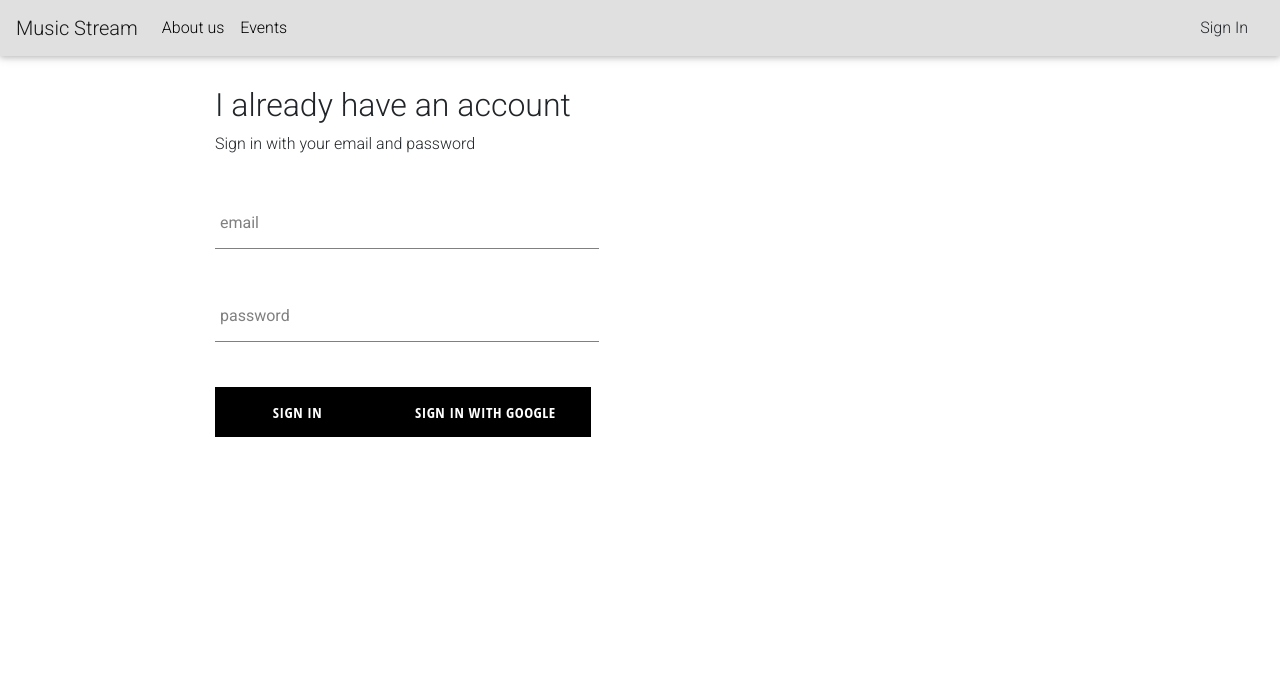
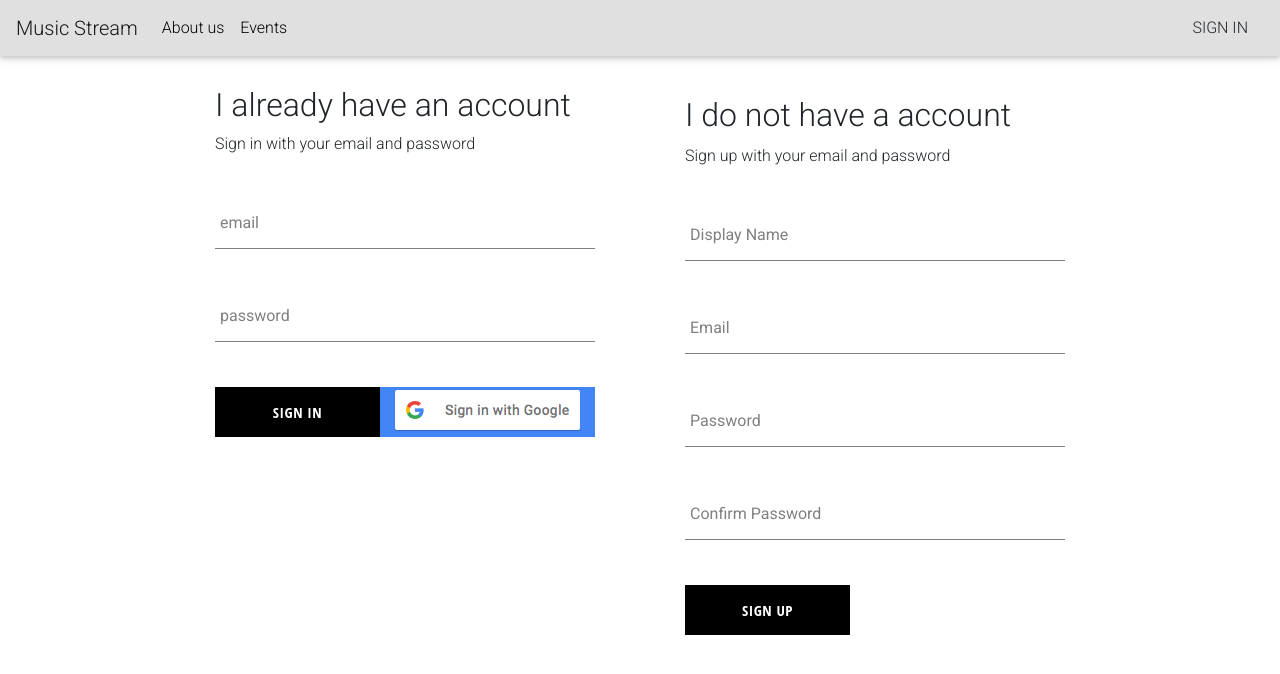
Before and after one commit to namitdoshi/music-streaming-react, a React (Create React App) app: page /signin in a window 1280 px wide. Shown: the top 674 px of the page. Built offline with nearby package versions, Linux system fonts and the light colour scheme; no server answers.

Commit message:
added signup component to sign-in and sign-up page

```diff
--- a/src/App.js
+++ b/src/App.js
@@ -37,7 +37,7 @@ class App extends React.Component {
   render(){
     return (
         <div>
-          <Header/>
+          <Header currentUser = {this.state.currentUser}/>
           <Switch>
             <Route exact path = '/' component = {HomePage}/>
             <Route path = '/signin' component ={SignInAndSignUpPage} />
--- a/src/components/custom-button/custom-button.component.jsx
+++ b/src/components/custom-button/custom-button.component.jsx
@@ -2,8 +2,13 @@ import React from 'react';
 
 import './custom-button.styles.scss';
 
-const CustomButton = ({ children, ...otherProps }) => (
-  <button className='custom-button' {...otherProps}>
+const CustomButton = ({ children, isGoogleSignIn,inverted, ...otherProps }) => (
+  <button
+    className={`${inverted ? 'inverted' : ''} ${
+      isGoogleSignIn ? 'google-sign-in' : ''
+    } custom-button`}
+    {...otherProps}
+  >
     {children}
   </button>
 );
--- a/src/components/custom-button/custom-button.styles.scss
+++ b/src/components/custom-button/custom-button.styles.scss
@@ -13,10 +13,33 @@
   font-weight: bolder;
   border: none;
   cursor: pointer;
+  display: flex;
+  justify-content: center ;
 
   &:hover {
     background-color: white;
     color: black;
     border: 1px solid black;
   }
+
+  &.google-sign-in {
+    background-color: #4285f4;
+    color: white;
+
+    &:hover {
+      background-color: #357ae8;
+      border: none;
     }
+  }
+
+  &.inverted {
+    background-color: white;
+    color: black;
+    border: 1px solid black;
+
+    &:hover {
+      background-color: black;
+      color: white;
+    }
+  }
+}
--- a/src/components/header/header.component.jsx
+++ b/src/components/header/header.component.jsx
@@ -1,4 +1,6 @@
 import React, { useState } from 'react';
+
+import { auth } from '../../Firebase/firebase.utils'
 import {
   Collapse,
   Navbar,
@@ -6,15 +8,11 @@ import {
   NavbarBrand,
   Nav,
   NavItem,
-  NavLink,
-  UncontrolledDropdown,
-  DropdownToggle,
-  DropdownMenu,
-  DropdownItem,
-  NavbarText
+  NavLink
+
 } from 'reactstrap';
 
-const Header = () => {
+const Header = ({ currentUser }) => {
   const [isOpen, setIsOpen] = useState(false);
 
   const toggle = () => setIsOpen(!isOpen);
@@ -33,7 +31,16 @@ const Header = () => {
               <NavLink>Events</NavLink>
             </NavItem>
           </Nav>
-          <NavLink>Sign In</NavLink>
+
+          {currentUser ? (
+        <div className='option' onClick={() => auth.signOut()}>
+          SIGN OUT
+        </div>
+      ) : (
+        <NavLink className='option' to='/signin'>
+          SIGN IN
+        </NavLink>
+      )}
         </Collapse>
       </Navbar>
     </div>
--- /dev/null
+++ b/src/components/sign-up/sign-up.component.jsx
@@ -0,0 +1,103 @@
+import React from 'react';
+
+import FormInput from '../form-input/form-input.component';
+import CustomButton from '../custom-button/custom-button.component';
+
+import { auth, createUserProfileDocument } from '../../Firebase/firebase.utils';
+
+import './sign-up.styles.scss';
+
+class SignUp extends React.Component {
+  constructor() {
+    super();
+
+    this.state = {
+      displayName: '',
+      email: '',
+      password: '',
+      confirmPassword: ''
+    };
+  }
+
+  handleSubmit = async event => {
+    event.preventDefault();
+
+    const { displayName, email, password, confirmPassword } = this.state;
+
+    if (password !== confirmPassword) {
+      alert("passwords don't match");
+      return;
+    }
+
+    try {
+      const { user } = await auth.createUserWithEmailAndPassword(
+        email,
+        password
+      );
+
+      await createUserProfileDocument(user, { displayName });
+
+      this.setState({
+        displayName: '',
+        email: '',
+        password: '',
+        confirmPassword: ''
+      });
+    } catch (error) {
+      console.error(error);
+    }
+  };
+
+  handleChange = event => {
+    const { name, value } = event.target;
+
+    this.setState({ [name]: value });
+  };
+
+  render() {
+    const { displayName, email, password, confirmPassword } = this.state;
+    return (
+      <div className='sign-up'>
+        <h2 className='title'>I do not have a account</h2>
+        <span>Sign up with your email and password</span>
+        <form className='sign-up-form' onSubmit={this.handleSubmit}>
+          <FormInput
+            type='text'
+            name='displayName'
+            value={displayName}
+            onChange={this.handleChange}
+            label='Display Name'
+            required
+          />
+          <FormInput
+            type='email'
+            name='email'
+            value={email}
+            onChange={this.handleChange}
+            label='Email'
+            required
+          />
+          <FormInput
+            type='password'
+            name='password'
+            value={password}
+            onChange={this.handleChange}
+            label='Password'
+            required
+          />
+          <FormInput
+            type='password'
+            name='confirmPassword'
+            value={confirmPassword}
+            onChange={this.handleChange}
+            label='Confirm Password'
+            required
+          />
+          <CustomButton type='submit'>SIGN UP</CustomButton>
+        </form>
+      </div>
+    );
+  }
+}
+
+export default SignUp;
--- /dev/null
+++ b/src/components/sign-up/sign-up.styles.scss
@@ -0,0 +1,9 @@
+.sign-up{
+    display: flex;
+    flex-direction: column;
+    width: 380px;
+
+    .title{
+        margin: 10px 0;
+    }
+}
--- a/src/components/signin/sign-in.component.jsx
+++ b/src/components/signin/sign-in.component.jsx
@@ -1,67 +1,58 @@
-import React from 'react';
+import React from 'react'
+import CustomButton from '../custom-button/custom-button.component';
+import './sign-in.styles.scss';
+import FormInput from '../form-input/form-input.component';
+import google from '../../assets/img/google.png'
+import {auth,signInWithGoogle} from '../../Firebase/firebase.utils'
 
-import FormInput from '../form-input/form-input.component';
-import CustomButton from '../custom-button/custom-button.component';
+class SignIn extends React.Component{
+    constructor(props){
+        super(props) ;
+        this.state = {
+            email : '',
+            password : ''
+        }
+    }
+  handleSubmit = async event => {
+      event.preventDefault();
 
-import { signInWithGoogle } from '../../Firebase/firebase.utils';
+      const {email, password } = this.state;
 
-import './sign-in.styles.scss';
+      try{
+          await auth.signInWithEmailAndPassword(email ,password);
+          this.setState({email: '' , password :''})
+      }
+      catch (error){
+          console.log(error);
+      }
 
-class SignIn extends React.Component {
-  constructor(props) {
-    super(props);
-
-    this.state = {
-      email: '',
-      password: ''
-    };
   }
 
-  handleSubmit = event => {
-    event.preventDefault();
+  handleChange = event =>{
+        const {value,name} =  event.target;
 
-    this.setState({ email: '', password: '' });
-  };
+        this.setState({ [name]: value });
+  }
+    render(){
+        return(
+            <div className = 'sign-in'>
+                <h2>I already have an account</h2>
+                <span>Sign in with your email and password</span>
 
-  handleChange = event => {
-    const { value, name } = event.target;
+                <form onSubmit = {this.handleSubmit}>
+                    <FormInput name = 'email' value = {this.state.email} label = 'email' handleChange = {this.handleChange} type="email" required/>
 
-    this.setState({ [name]: value });
-  };
+                    <FormInput name = 'password' value = {this.state.password} type="password"  label = 'password' handleChange = {this.handleChange} required/>
 
-  render() {
-    return (
-      <div className='sign-in'>
-        <h2>I already have an account</h2>
-        <span>Sign in with your email and password</span>
 
-        <form onSubmit={this.handleSubmit}>
-          <FormInput
-            name='email'
-            type='email'
-            handleChange={this.handleChange}
-            value={this.state.email}
-            label='email'
-            required
-          />
-          <FormInput
-            name='password'
-            type='password'
-            value={this.state.password}
-            handleChange={this.handleChange}
-            label='password'
-            required
-          />
-          <div className='buttons'>
-            <CustomButton type='submit'> Sign in </CustomButton>
-            <CustomButton onClick={signInWithGoogle} isGoogleSignIn>
-              Sign in with Google
-            </CustomButton>
-          </div>
-        </form>
-      </div>
-    );
-  }
+                    <div className = 'buttons'>
+                    < CustomButton type="submit">Sign in</CustomButton>
+                    < CustomButton onClick ={signInWithGoogle} isGoogleSignIn> <img src = {google}></img> </ CustomButton>
+                    </div>
+                </form>
+            </div>
+        );
+    }
+
 }
-
 export default SignIn;
--- a/src/components/signin/sign-in.styles.scss
+++ b/src/components/signin/sign-in.styles.scss
@@ -1,5 +1,15 @@
-.sign-in {
-    width: 30vw;
-    display: flex;
-    flex-direction: column;
+.sign-in{
+  width: 380px;
+  display: flex;
+  flex-direction: column;
+
+  .title{
+      margin: 10px 0px;
   }
+
+  .buttons{
+      display: flex;
+      justify-content: space-between;
+
+  }
+}
--- a/src/pages/sign-in-and-signup/sign-in-and-sign-up.component.js
+++ b/src/pages/sign-in-and-signup/sign-in-and-sign-up.component.js
@@ -1,12 +1,13 @@
 import React from 'react';
 
 import SignIn from '../../components/signin/sign-in.component'
-
+import SignUp from '../../components/sign-up/sign-up.component'
 import './sign-in-and-sign-up.styles.scss';
 
 const SignInAndSignUpPage = () => (
   <div className='sign-in-and-sign-up'>
     <SignIn />
+    <SignUp/>
   </div>
 );
 
--- a/src/pages/sign-in-and-signup/sign-in-and-sign-up.styles.scss
+++ b/src/pages/sign-in-and-signup/sign-in-and-sign-up.styles.scss
@@ -1,8 +1,6 @@
-
 .sign-in-and-sign-up {
     width: 850px;
     display: flex;
     justify-content: space-between;
     margin: 30px auto;
-
 }
```
Also changed, not shown: src/assets/img/google.png (added). Lines whose indentation alone changed are shown as unchanged.
